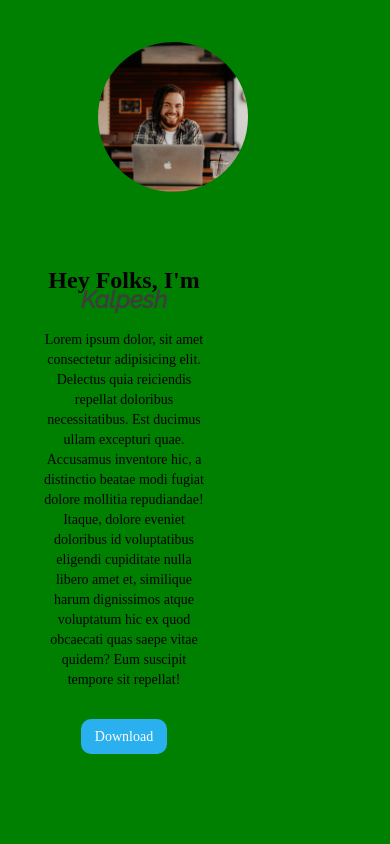
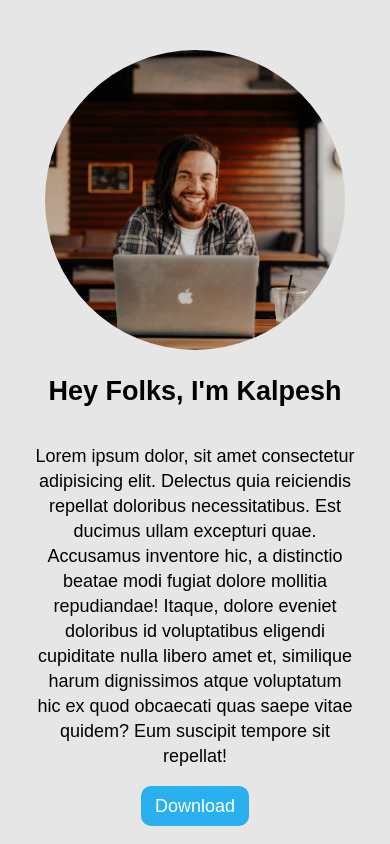
Before and after one commit to kalpesh169/kalpeshp.me, a plain HTML site: page index.html in a window 390 px wide. Drawn offline with Linux system fonts and the light colour scheme.

Commit message:
Update style.css
ss

```diff
--- a/style.css
+++ b/style.css
@@ -1,58 +1,36 @@
-@import url('https://fonts.googleapis.com/css2?family=Raleway:ital,wght@1,400&display=swap');
 *{
     margin: 0;
     padding: 0;
-
+    text-align: center;
+    user-select: none;
+    font-family: 'Montserrat', sans-serif;
 }
 body{
     background-color: #e6e6e6;
-    position: absolute;
+    display: flex;
+    position: relative;
     justify-content: center;
 }
-nav{
-    top: 95%;
-    justify-content: center;
-}
-nav ul{
-    display: flex;
-
-}
-nav li{
-    list-style: none;
-    margin: 1px;
-    align-items: center;
-    padding: 2px;
-}
-nav a{
-    text-decoration: none;
-    color: #b1b1b1;
-    letter-spacing: 2px;
-    background-color: black;
-    padding: 5px;
-}
-.imgbx .img img{
-    position: fixed;
-    height: 350px;
-    width: 350px;
+.imgbx  img{
+    height: 300px;
+    width: 300px;
+    margin-top: 50px;
     border-radius: 100%;
     object-fit: cover;
-    top: 25%;
-    left: 15%;
-    float: left;
+}
+h1{
+    margin-top: 25px;
+}
+p{
+    font-weight: 200;
+    margin-top: 15px;
 }
 .data{
-    position: fixed;
-    font-size: 22px;
-    width: 600px;
-    top: 26%;
-    left: 43%;
-    line-height: 30px;
+    font-size: 18px;
+    max-width: 600px;
+    padding: 0 35px;
+    line-height: 25px;
     align-items: center;
-
-}
-.data span{
-    font-family: 'Raleway', sans-serif;
-    color: #3d3d3d;
 }
 .data a{
     text-decoration: none;
@@ -65,125 +43,3 @@ nav a{
     transition: all ease-in-out 0.3s;
     background-color: rgb(15, 121, 170);
 }
-@media screen and (max-width:1270px){
-
-    .imgbx .img img{
-        height: 330px;
-        width: 330px;
-        object-fit: cover;
-        top: 22%;
-        left: 10%;
-    }
-    .data{
-        font-size: 18px;
-        width: 500px;
-        top: 30%;
-        left: 43%;
-        line-height: 20px;
-        text-align: center;
-        justify-content: center;
-        align-items: center;
-    }
-    .data a{
-        position: relative;
-        top: 17px;
-    }
-}
-@media screen and (max-width:1025px){
-
-    .imgbx .img img{
-        height: 250px;
-        width: 250px;
-        object-fit: cover;
-        top: 10%;
-        left: 37%;
-    }
-    .data{
-        font-size: 18px;
-        width: 550px;
-        top: 48%;
-        left: 26vh;
-        line-height: 20px;
-        text-align: center;
-        justify-content: center;
-    }
-    .data a{
-        position: relative;
-        top: 17px;
-    }
-}
-@media screen and (max-width:769px){
-
-    .imgbx .img img{
-        height: 225px;
-        width: 225px;
-        object-fit: cover;
-        top: 10%;
-        left: 32%;
-    }
-    .data .content{
-        font-size: 18px;
-        min-width: 160%;
-        top: 45%;
-        left: 50%;
-        line-height: 20px;
-        text-align: center;
-    }
-    .data a{
-        position: relative;
-        top: 17px;
-    }
-}
-@media screen and (max-width:630px){
-
-    .imgbx .img img{
-        height: 200px;
-        width: 200px;
-        object-fit: cover;
-        top: 10%;
-        left: 30%;
-    }
-    .data{
-        font-size: 18px;
-        width: 200px;
-        top: 45%;
-        left: 16%;
-        line-height: 20px;
-        text-align: center;
-        justify-content: center;
-        align-items: center;
-    }
-    .data a{
-        position: relative;
-        top: 17px;
-    }
-}
-@media screen and (max-width:420px){
-    body{
-        background-color:green;
-    }
-    .imgbx .img img{
-        height: 150px;
-        width: 150px;
-        object-fit: cover;
-        top: 5%;
-        left: 25%;
-    }
-    .data{
-        font-size: 14px;
-        width: 170px;
-        top: 32%;
-        left: 10%;
-        line-height: 20px;
-        text-align: center;
-        justify-content: center;
-        align-items: center;
-    }
-    .data h1{
-        font-size: 24px;
-    }
-    .data a{
-        position: relative;
-        top: 17px;
-    }
-}
```
